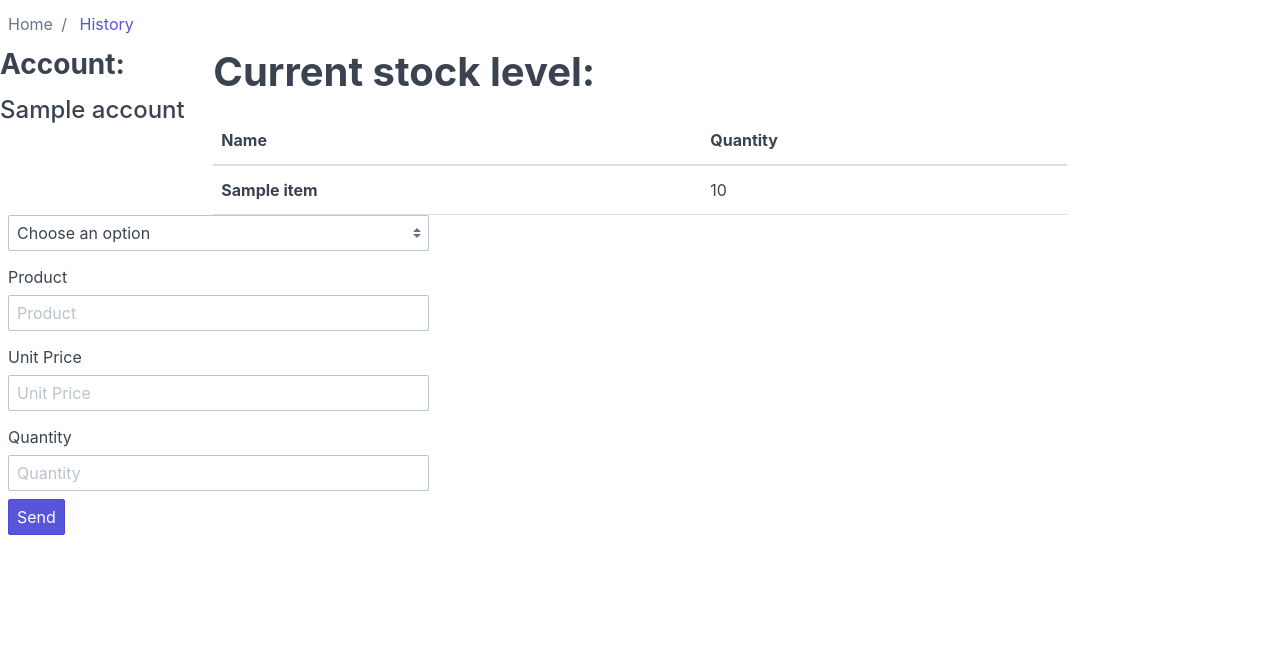
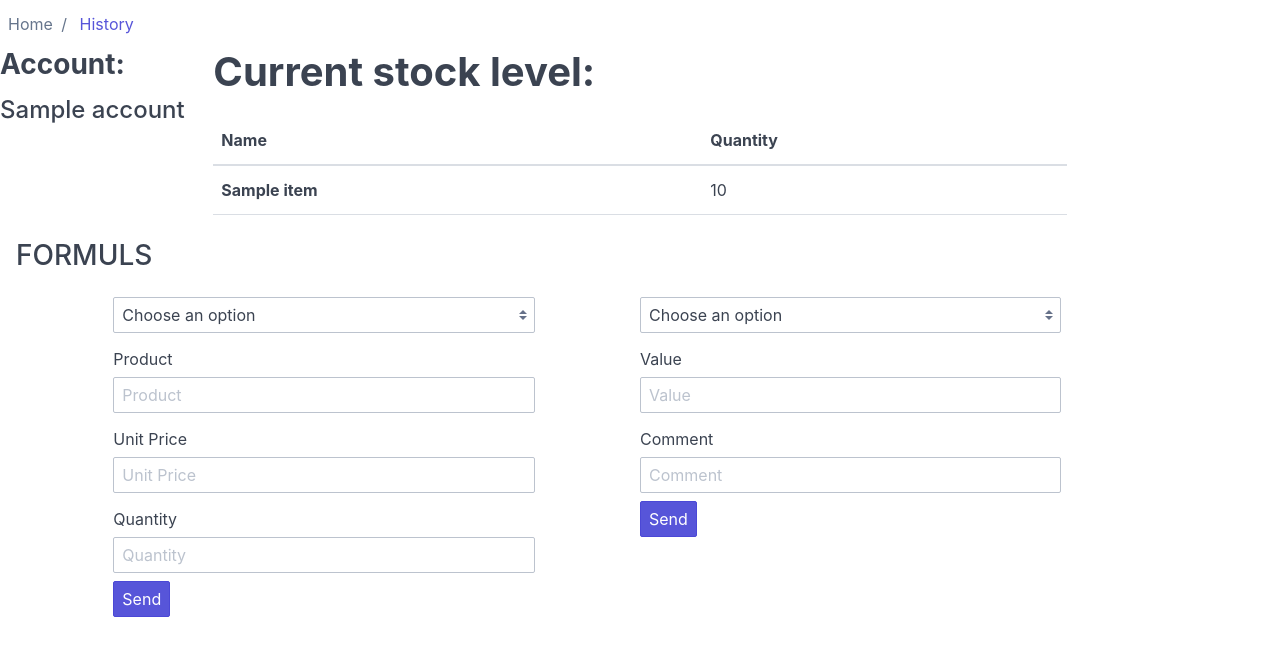
Before and after one commit to kingamal/new_accountant, a Flask app: template templates/index.html in a window 1280 px wide. Shown: the top 656 px of the page. Run offline with Flask 2, Linux system fonts and the light colour scheme; the template is opened without the code that fills it: most values are stand-ins (such as "Sample title", 1, 10 or a date in 2020).

Commit message:
formul of balance

```diff
--- a/templates/index.html
+++ b/templates/index.html
@@ -45,8 +45,13 @@
             <div class="col-2">
             </div>
             </div>
+        <div class="container">
+            <p><h3>FORMULS </h3></p>
+        </div>
     <div class="container">
         <div class="columns">
+            <div class="col-1">
+            </div>
             <div class="col-4">
         <form action="/" method="POST">
             <div class="form-group">
@@ -72,7 +77,30 @@
             <button class="btn btn-primary" type="submit">Send</button>
         </form>
     </div>
+            <div class="col-1">
+            </div>
+            <div class="col-4">
+        <form action="/" method="POST">
+            <div class="form-group">
+                <span class="text-error"> {{ errors.action }} </span>
+                  <select name="action" class="form-select">
+                    <option value="none">Choose an option</option>
+                    <option value="balance">BALANCE</option>
+                  </select>
+            </div>
+            <div class="form-group">
+              <label class="form-label" for="input-example-4">Value</label>
+              <input required class="form-input" name="value" type="number" id="input-example-4" placeholder="Value">
+            </div>
+            <div class="form-group">
+              <label class="form-label" for="input-example-5">Comment</label>
+              <input required class="form-input" name="comment" type="text" id="input-example-5" placeholder="Comment">
+            </div>
+            <button class="btn btn-primary" type="submit">Send</button>
+        </form>
+    </div>
         </div>
         </div>
+    </div>
 </body>
 </html>
```
